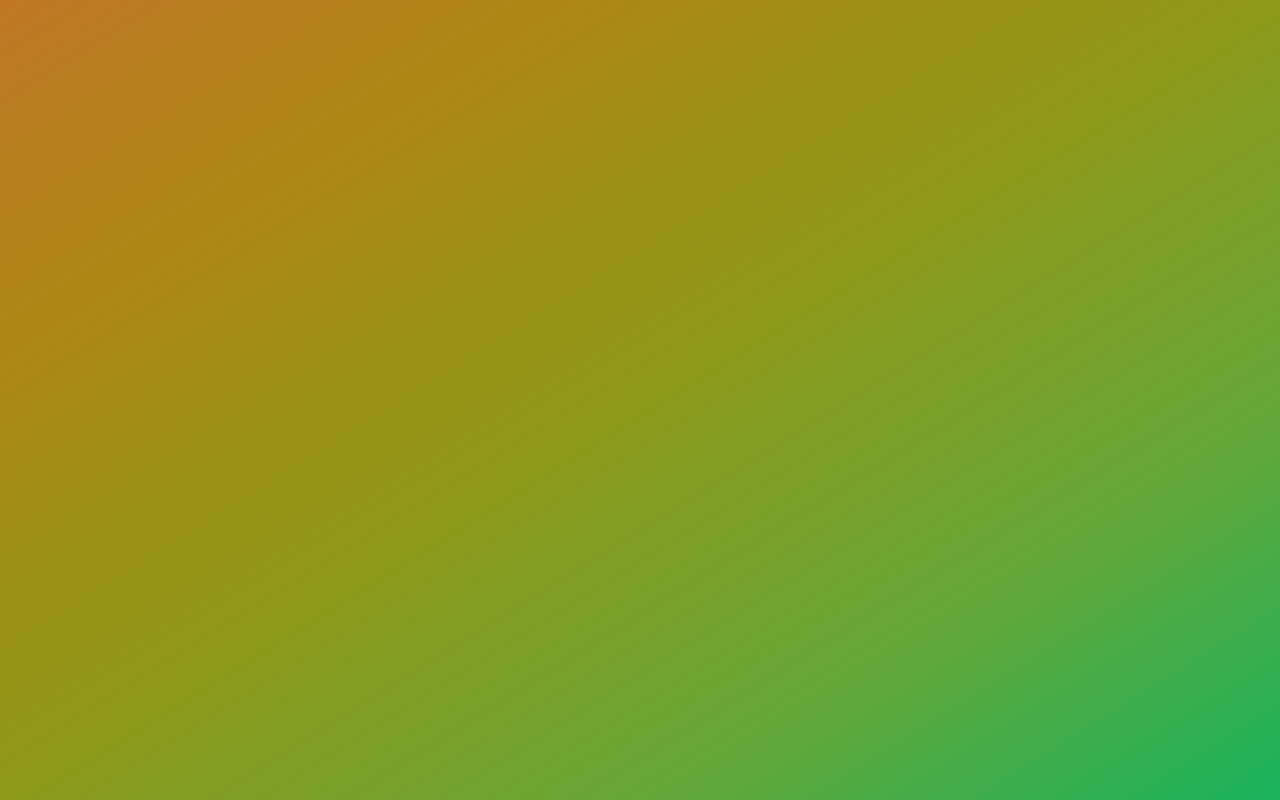
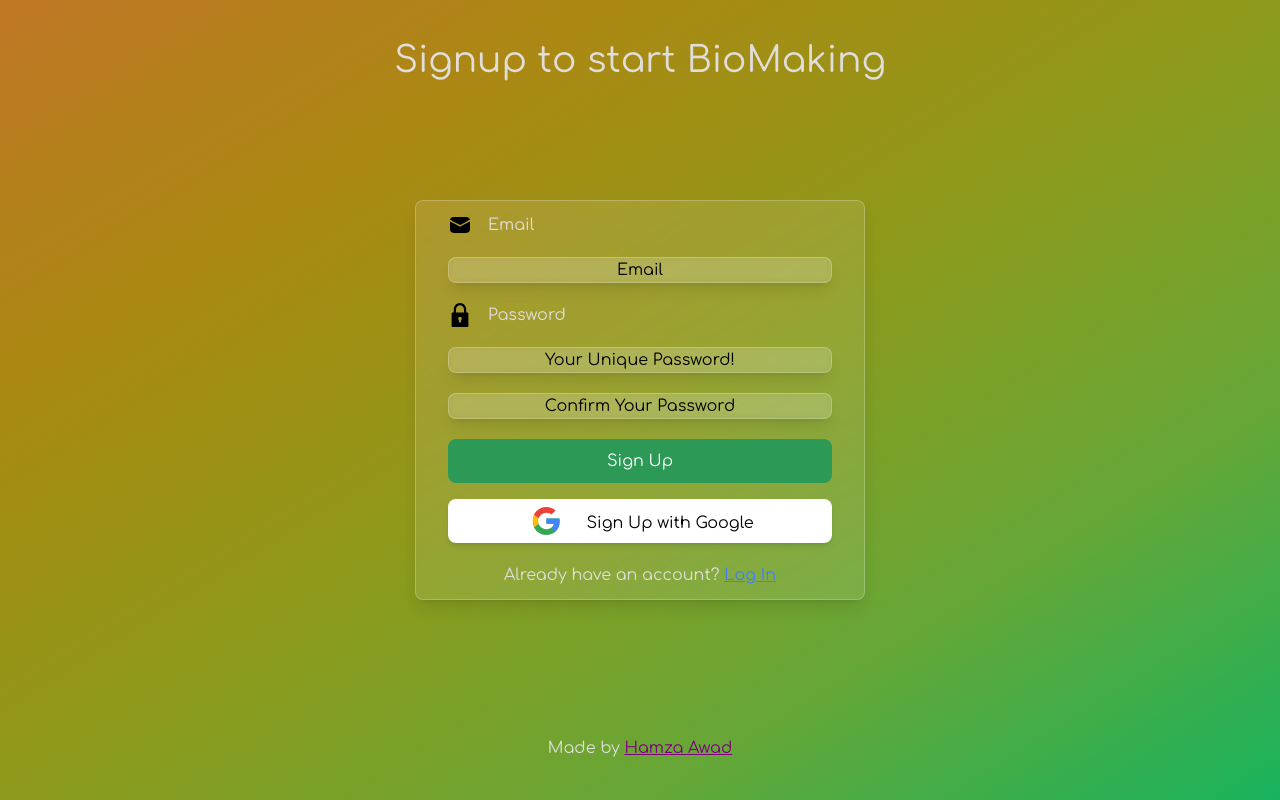
Before and after one commit to Hazorox/BioMaker, a React (Vite) app: page /signup in a window 1280 px wide. Before the commit this address had no page. Built offline with nearby package versions, Linux system fonts and the light colour scheme.

Commit message:
login&signup frontend

```diff
--- a/index.html
+++ b/index.html
@@ -10,7 +10,7 @@
     <meta charset="UTF-8" />
     <link rel="icon" type="image/svg+xml" href="./src/assets/favicon.svg" />
     <meta name="viewport" content="width=device-width, initial-scale=1.0" />
-    <title>Vite + React</title>
+    <title>BioMaker</title>
   </head>
   <body>
     <div id="root"></div>
--- a/src/App.jsx
+++ b/src/App.jsx
@@ -2,16 +2,17 @@
 import { BrowserRouter as Router, Route, Routes } from 'react-router-dom';
 import Login from './pages/login';
 import Profile from './pages/profile';
-
-
+import BioMake from './pages/biomake';
+import Signup from './pages/signup';
 export default function App() {
   return (
     <Router>
       <div className="bg-gradient h-screen text-primary font-comfortaa" >
         <Routes>
+          <Route path="/signup" element={<Signup />} />
           <Route path="/login" element={<Login />} />
           <Route path="/" element={<Profile />} />
-
+          <Route path='biomake' element={<BioMake />} />
         </Routes>
       </div>
     </Router>
--- a/src/components/Inputs.jsx
+++ b/src/components/Inputs.jsx
@@ -1,10 +1,26 @@
 import googleicon from "../assets/googleicon.svg";
 import passlogo from "../assets/passlogo.svg";
 import maillogo from "../assets/maillogo.svg";
+import { useState } from "react";
+import { Link } from "react-router-dom";
+import { transparent,anchorstyle,inputstyle ,buttonstyle} from "../variables";
+const Inputs = ({ newUser }) => {
+  const [inputs, setInputs] = useState({
+    email: "",
+    password: "",
+    confirm: "",
+  });
 
-const Inputs = ({ newUser }) => {
-  const transparent =
-    "bg-[rgba(255,255,255,0.1)] rounded-lg shadow-lg backdrop-filter backdrop-blur-[3.9px] border border-[rgba(255,255,255,0.24)]";
+    const handleChange=(e)=>{
+      const {name, value} = e.target;
+      setInputs(prevInputs => ({
+        ...prevInputs,
+        [name]: value
+      }))
+      console.log(inputs)
+    }
+
+
 
   return (
     <div
@@ -21,7 +37,8 @@ const Inputs = ({ newUser }) => {
             <span>Email</span>
           </span>
           <input
-            className={transparent + " placeholder:text-secondary"}
+            onChange={handleChange}
+            className={transparent + inputstyle}
             name="email"
             type="email"
             placeholder="Email"
@@ -33,32 +50,53 @@ const Inputs = ({ newUser }) => {
             <span>Password</span>
           </span>
           <input
-            className={transparent + " placeholder:text-secondary"}
+            onChange={handleChange}
+            className={transparent + inputstyle}
             name="password"
             type="password"
             placeholder="Your Unique Password!"
           />
         </div>
         {newUser && (
+          <div>
             <input
-            className={transparent + " placeholder:text-secondary"}
+              onChange={handleChange}
+              className={transparent + inputstyle}
               name="confirm"
               type="password"
               placeholder="Confirm Your Password"
             />
+          </div>
         )}
       </div>
       <div className="flex flex-col gap-4">
-        <button className="bg-[#2c9956] py-2 px-4 rounded-lg text-white">
+        <button className={"bg-[#2c9956] py-2.5 px-4 rounded-lg text-white "+buttonstyle}>
           {newUser ? "Sign Up" : "Log In"}
         </button>
-        <div className="flex items-center gap-2">
-          <img src={googleicon} className="w-10 h-10" alt="Google Icon" />
-          <button className="bg-white py-2 px-4 rounded-lg shadow-md">
+        <button className={"flex gap-5 align-middle  w-full justify-center bg-white py-2 px-4 rounded-lg shadow-md "+buttonstyle}>
+          <img src={googleicon} className="w-10 h-7" alt="Google Icon" />
+          <span className="text-secondary mt-auto">
             {newUser ? "Sign Up with Google" : "Log In with Google"}
+          </span>
         </button>
       </div>
-      </div>
+      <span className="text-center ">
+        {newUser ? (
+          <>
+            Already have an account?{" "}
+            <Link to={"/login"}>
+              <span className={anchorstyle}>Log In</span>
+            </Link>
+          </>
+        ) : (
+          <>
+            Don't have an account?{" "}
+            <Link to={"/signup"}>
+              <span className={anchorstyle}>Sign Up</span>
+            </Link>
+          </>
+        )}
+      </span>
     </div>
   );
 };
--- /dev/null
+++ b/src/components/footer.jsx
@@ -0,0 +1,17 @@
+import React from "react";
+import { Link } from "react-router-dom";
+
+const Footer = () => {
+  return (
+    <>
+      <footer className="text-center fixed bottom-10">
+        Made by{" "}
+        <Link to={"https://github.com/Hazorox"} target="_blank">
+          <span className="text-[purple] underline">Hamza Awad</span> <br />
+        </Link>
+      </footer>
+    </>
+  );
+};
+
+export default Footer;
--- /dev/null
+++ b/src/components/header.jsx
@@ -0,0 +1,11 @@
+import React from 'react'
+
+const Header = ({condition}) => {
+  return (<>
+  <header className="top-10 fixed">
+        <p className="text-2xl md:text-4xl  ">{condition=="login"?"Login":"Signup"} to start BioMaking</p>
+      </header></>
+  )
+}
+
+export default Header
--- /dev/null
+++ b/src/pages/biomake.jsx
@@ -0,0 +1,9 @@
+import React from 'react'
+
+const biomake = () => {
+  return (
+    <div>biomake</div>
+  )
+}
+
+export default biomake
--- a/src/pages/login.jsx
+++ b/src/pages/login.jsx
@@ -1,19 +1,14 @@
 import React from "react";
 import { Link } from "react-router-dom";
 import Inputs from "../components/Inputs";
+import Header from "../components/header";
+import Footer from "../components/footer";
 const Login = () => {
   return (
     <div className="flex flex-col gap-20 h-screen items-center justify-center">
-      <header className="top-10 fixed">
-        <p className="text-2xl md:text-4xl  ">Login to start making Profiles</p>
-      </header>
-      <Inputs newUser={true} />
-      <footer className="text-center fixed bottom-10">
-        Made by{" "}
-        <Link to={"https://github.com/Hazorox"} target="_blank">
-          <span className="text-[purple] underline">Hamza Awad</span> <br />
-        </Link>
-      </footer>
+      <Header condition="login" />
+      <Inputs newUser={false} />
+      <Footer />
     </div>
   );
 };
--- /dev/null
+++ b/src/pages/signup.jsx
@@ -0,0 +1,16 @@
+import React from 'react'
+import Header from '../components/header'
+import Footer from '../components/footer'
+import Inputs from '../components/Inputs'
+
+const Signup = () => {
+  return (
+    <div className="flex flex-col gap-20 h-screen items-center justify-center">
+      <Header condition="signup" />
+      <Inputs newUser={true} />
+      <Footer />
+    </div>
+  )
+}
+
+export default Signup
--- a/src/pages/singup.jsx
+++ /dev/null
@@ -1,9 +0,0 @@
-import React from 'react'
-
-const Signup = () => {
-  return (
-    <div>Signup</div>
-  )
-}
-
-export default Signup
--- /dev/null
+++ b/src/variables.js
@@ -0,0 +1,7 @@
+const anchorstyle =
+" underline cursor-pointer text-blue-500 hover:opacity-75";
+const transparent =
+"bg-[rgba(255,255,255,0.1)] rounded-lg shadow-lg backdrop-filter backdrop-blur-[3.9px] border border-[rgba(255,255,255,0.24)]";
+const inputstyle = " text-secondary placeholder:text-secondary text-center w-full value:text-secondary";
+const buttonstyle="transition-transform transform hover:scale-105 active:scale-110 transition-transform duration-300 ease-in-out"
+export { anchorstyle, transparent, inputstyle ,buttonstyle};
```
Lines whose indentation alone changed are shown as unchanged.
